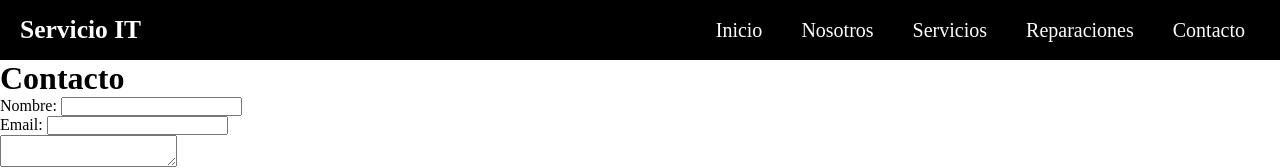
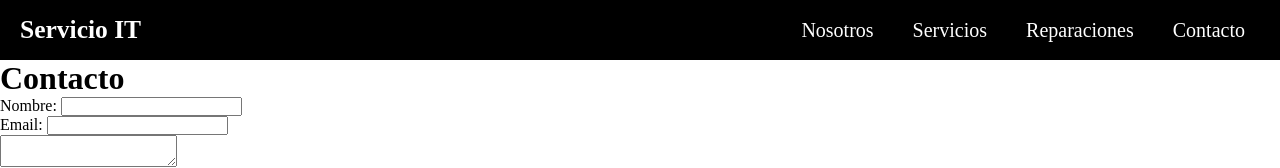
Before and after one commit to Bonish1/service_it, a plain HTML site: page secciones/contacto.html in a window 1280 px wide. Shown: the top 168 px of the page. Drawn offline with Linux system fonts and the light colour scheme; a web font is replaced by a local one.

Commit message:
Segundo test

```diff
--- a/secciones/contacto.html
+++ b/secciones/contacto.html
@@ -22,9 +22,7 @@
 				</a>
 			</div>
 			<ul class="menu-it">
-				<li>
-					<a class="list-it" href="../index.html">Inicio</a>
-				</li>
+
 				<li>
 					<a class="list-it" href="./nosotros.html">Nosotros</a>
 				</li>
```
